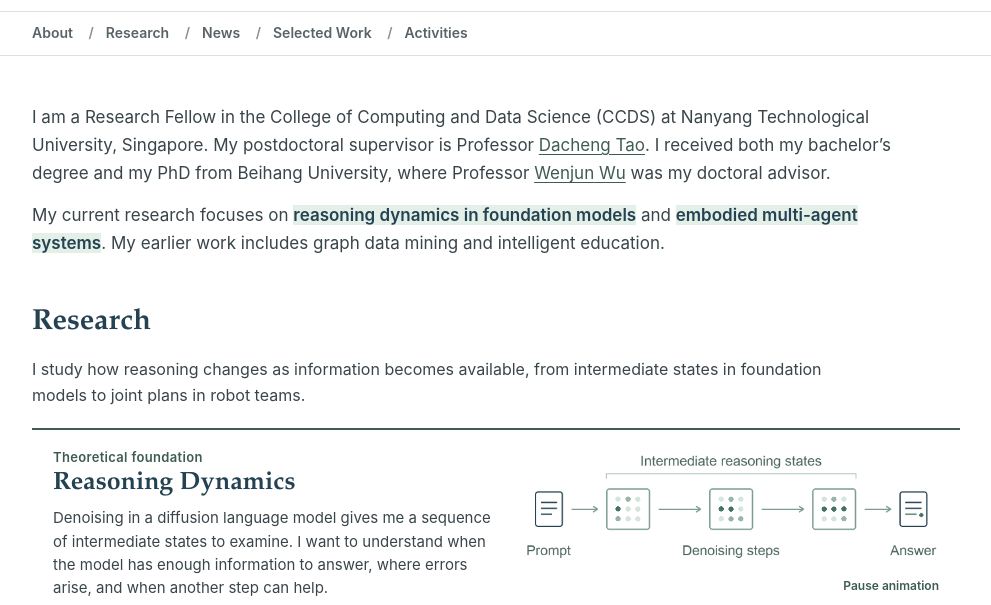
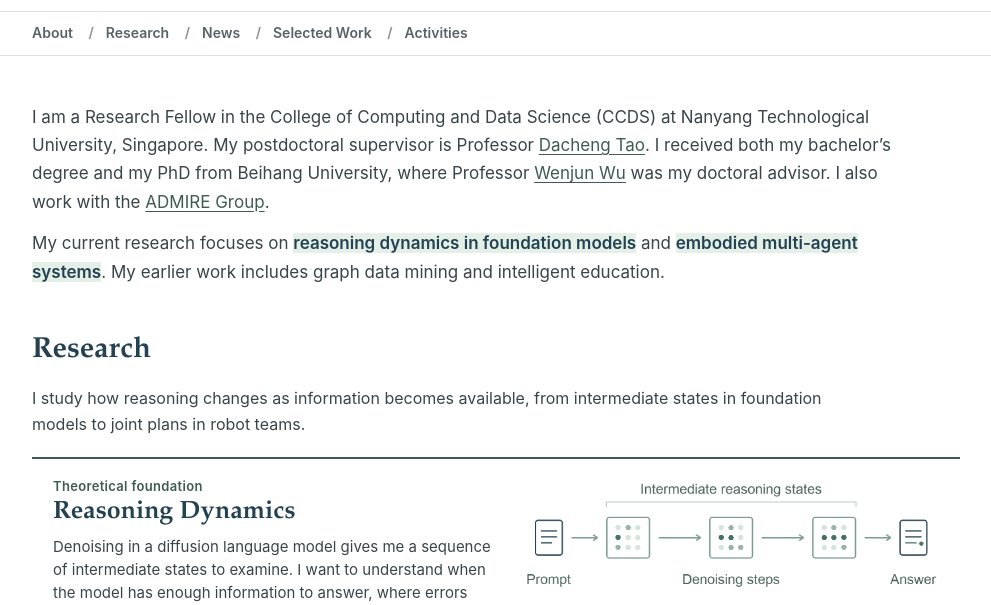
Before and after one commit to Tianhao-Peng/tianhao-peng.github.io, a plain HTML site: page index.html in a window 1280 px wide. Shown: the part 195-800 px from the top of the page, without its empty margins (144-1135 px from the left). Drawn offline with Linux system fonts and the light colour scheme.

Commit message:
Mention ADMIRE Group in biography

```diff
--- a/index.html
+++ b/index.html
@@ -46,7 +46,7 @@
     <main class="inset">
       <section class="about" id="about" aria-labelledby="about-title">
         <h2 id="about-title" class="visually-hidden">About</h2>
-        <p>I am a Research Fellow in the College of Computing and Data Science (CCDS) at Nanyang Technological University, Singapore. My postdoctoral supervisor is Professor <a href="https://dr.ntu.edu.sg/entities/person/Tao-Dacheng">Dacheng Tao</a>. I received both my bachelor’s degree and my PhD from Beihang University, where Professor <a href="https://iai.buaa.edu.cn/info/1131/1972.htm">Wenjun Wu</a> was my doctoral advisor.</p>
+        <p>I am a Research Fellow in the College of Computing and Data Science (CCDS) at Nanyang Technological University, Singapore. My postdoctoral supervisor is Professor <a href="https://dr.ntu.edu.sg/entities/person/Tao-Dacheng">Dacheng Tao</a>. I received both my bachelor’s degree and my PhD from Beihang University, where Professor <a href="https://iai.buaa.edu.cn/info/1131/1972.htm">Wenjun Wu</a> was my doctoral advisor. I also work with the <a href="https://admirelab.ai/">ADMIRE Group</a>.</p>
 
         <p>My current research focuses on <mark class="about-research-focus">reasoning dynamics in foundation models</mark> and <mark class="about-research-focus">embodied multi-agent systems</mark>. My earlier work includes graph data mining and intelligent education.</p>
       </section>
```
